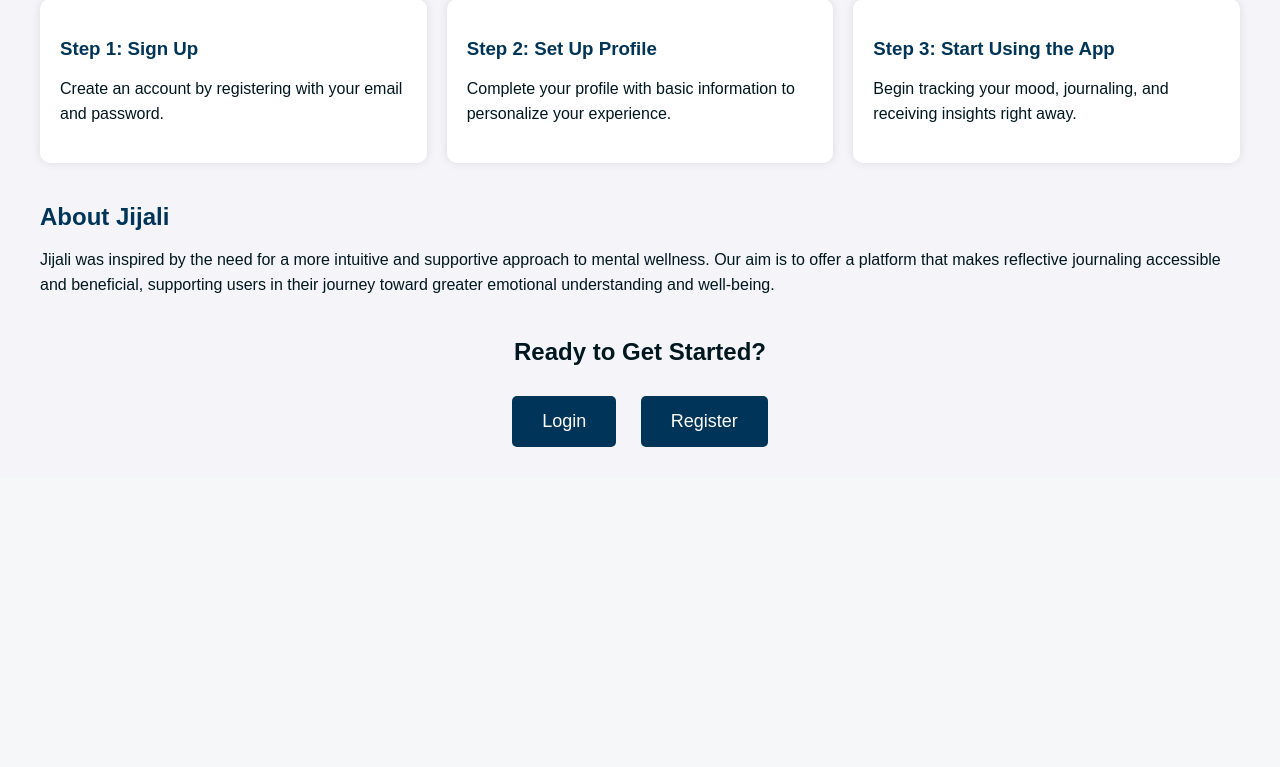
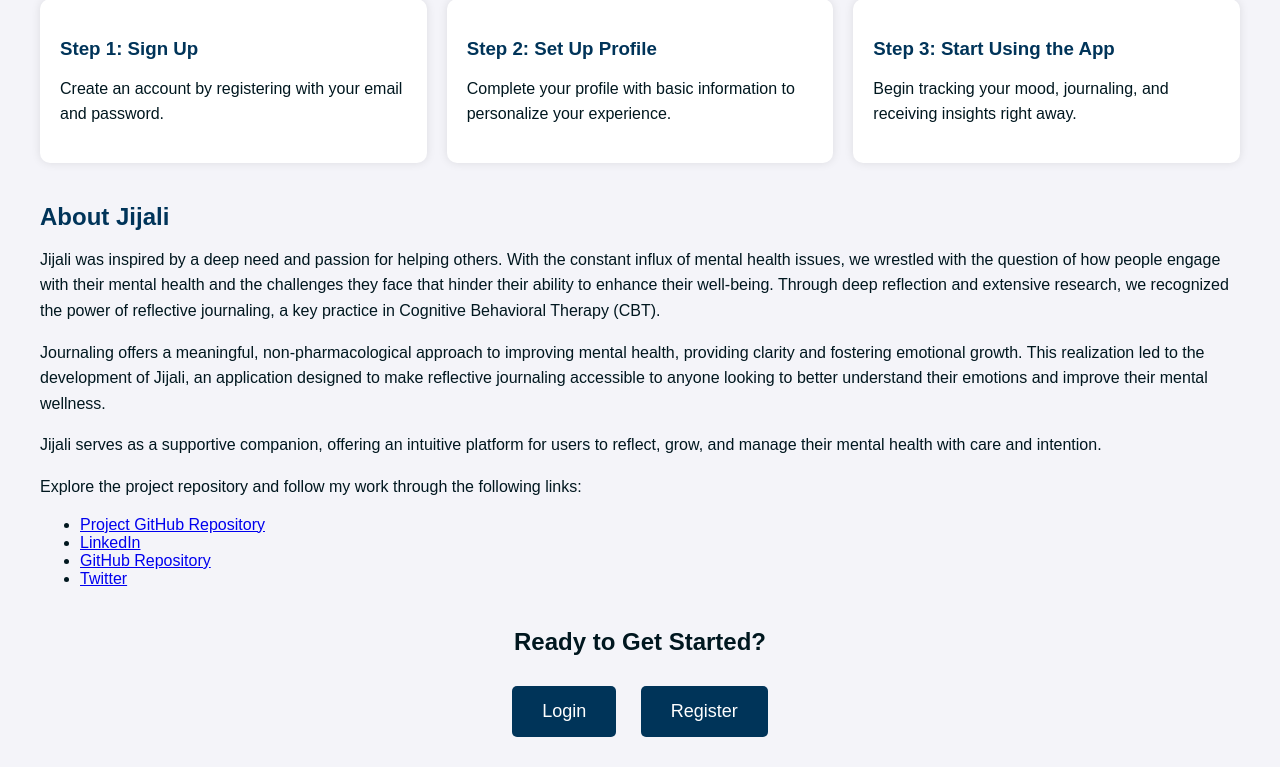
Before and after one commit to Waerumuthoga/jijali, a FastAPI app: page / in a window 1280 px wide. Shown: the part 2099-2866 px from the top of the page. Before the commit the page ends 2546 px from the top, so only its background shows below. Run offline with FastAPI, Linux system fonts and the light colour scheme; parts of the project's set-up code (start-up, migrations or seed data) failed here and were passed over.

Commit message:
about section rework

```diff
--- a/app/templates/index.html
+++ b/app/templates/index.html
@@ -140,7 +140,7 @@
         <div class="cover-image">
             <h1>Jijali</h1>
             <p>Your Companion for Mental Wellness</p>
-            <a href="/your_project_application_url" class="cta-btn">Visit the App</a>
+            <a href="/login" class="cta-btn">Visit the App</a>
         </div>
         <nav>
             <a href="#overview">Overview</a>
@@ -232,7 +232,22 @@
         <div class="section" id="about">
             <h2>About Jijali</h2>
             <p>
-                Jijali was inspired by the need for a more intuitive and supportive approach to mental wellness. Our aim is to offer a platform that makes reflective journaling accessible and beneficial, supporting users in their journey toward greater emotional understanding and well-being.
+                Jijali was inspired by a deep need and passion for helping others. With the constant influx of mental health issues, we wrestled with the question of how people engage with their mental health and the challenges they face that hinder their ability to enhance their well-being. Through deep reflection and extensive research, we recognized the power of reflective journaling, a key practice in Cognitive Behavioral Therapy (CBT).
+            </p>
+            <p>
+                Journaling offers a meaningful, non-pharmacological approach to improving mental health, providing clarity and fostering emotional growth. This realization led to the development of Jijali, an application designed to make reflective journaling accessible to anyone looking to better understand their emotions and improve their mental wellness.
+            </p>
+            <p>
+                Jijali serves as a supportive companion, offering an intuitive platform for users to reflect, grow, and manage their mental health with care and intention.
+            </p>
+            <p>
+                Explore the project repository and follow my work through the following links:
+                <ul>
+                    <li><a href="https://github.com/Waerumuthoga/jijali" target="_blank">Project GitHub Repository</a></li>
+                    <li><a href="https://www.linkedin.com/in/jeremymuthoga" target="_blank">LinkedIn</a></li>
+                    <li><a href="https://github.com/Waerumuthoga" target="_blank">GitHub Repository</a></li>
+                    <li><a href="https://twitter.com/waerumuthoga" target="_blank">Twitter</a></li>
+                </ul>
             </p>
         </div>
 
```
Also changed, not shown: 1 other file.
